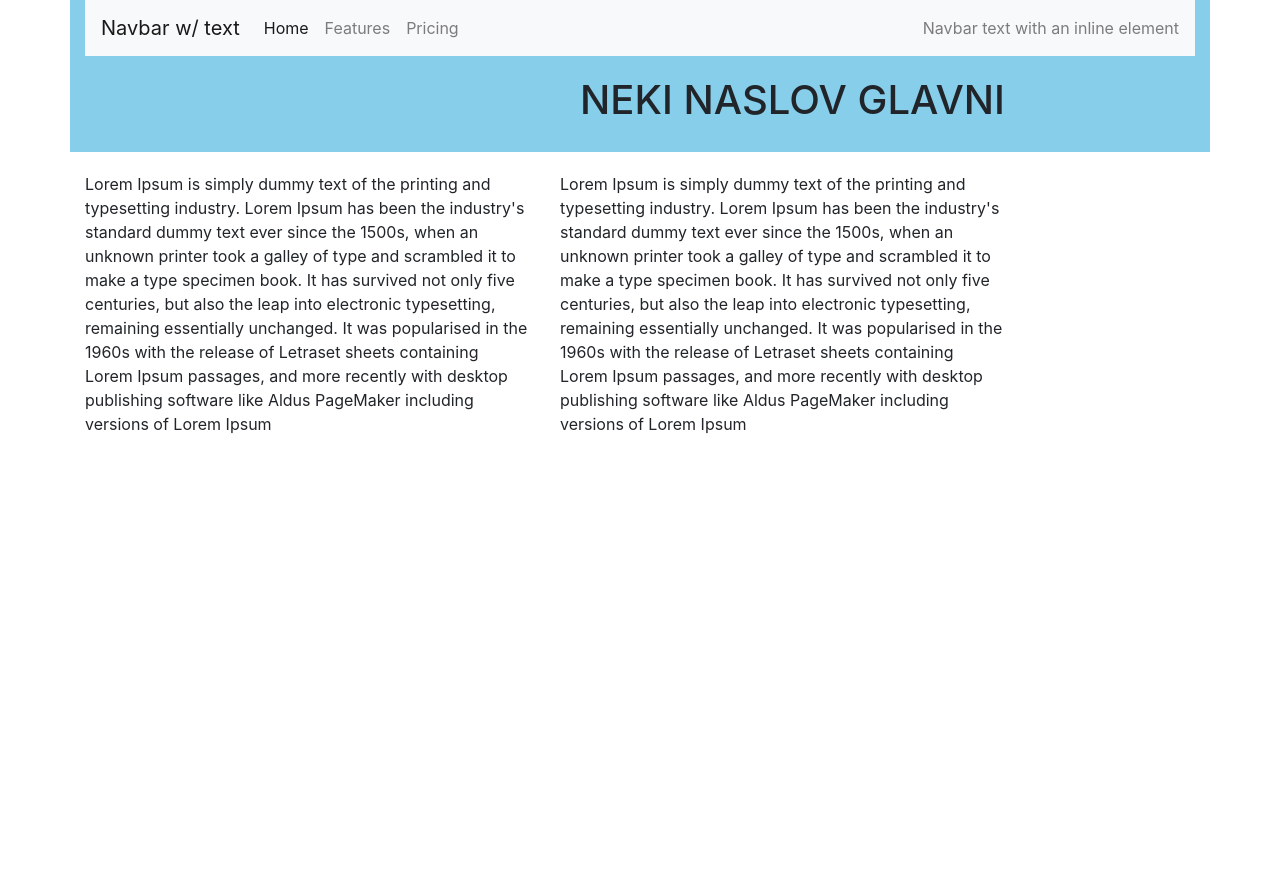
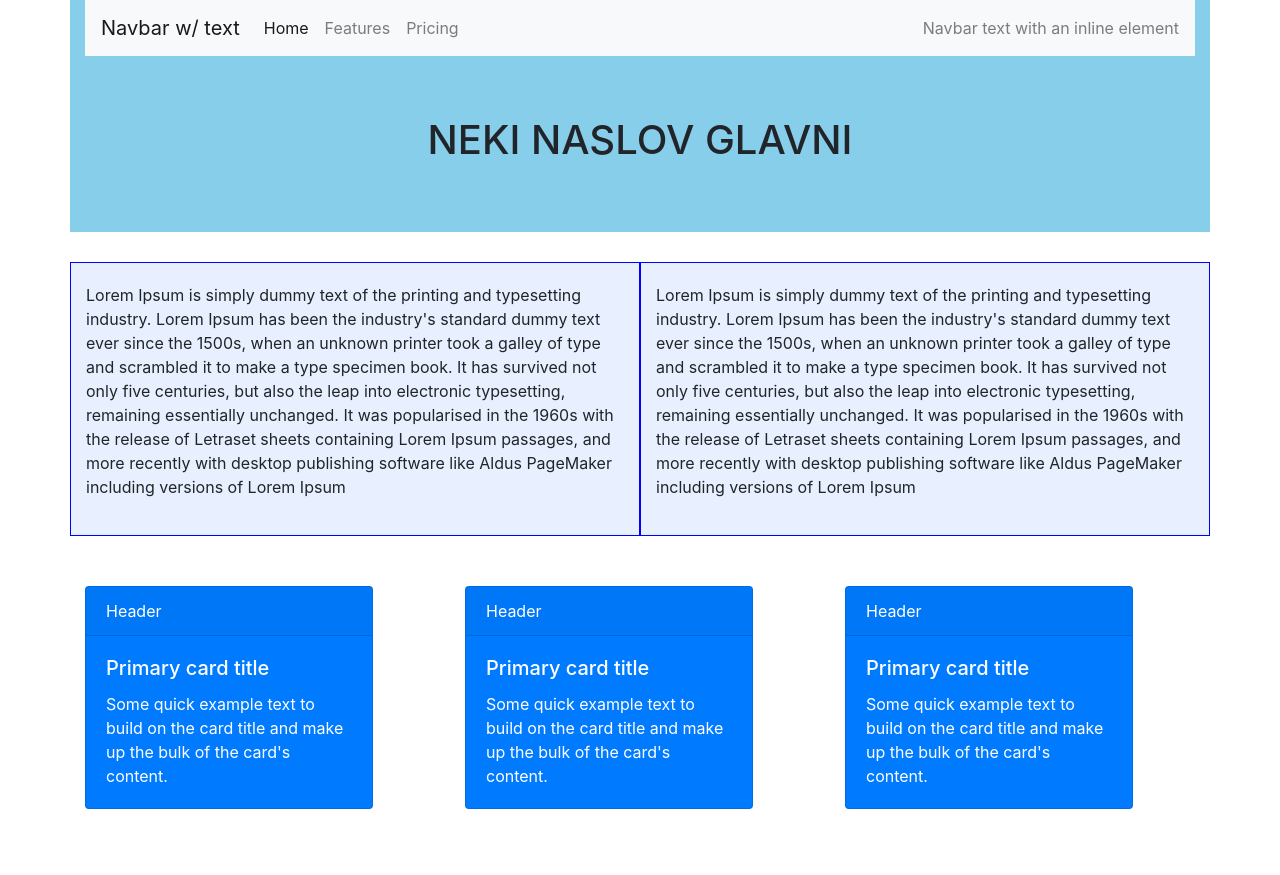
Before and after one commit to saleandjelkovic/vezba2, a plain HTML site: page index.html in a window 1280 px wide. Before the commit the page ends 800 px from the top, so only its background shows below. Drawn offline with nearby package versions, Linux system fonts and the light colour scheme.

Commit message:
cetvrta izmena

```diff
--- a/index.html
+++ b/index.html
@@ -34,27 +34,49 @@
 
 <div class="container">
 	<div class="row">
-		<div class="col-md-10 div_heading">
+		<div class="col-md-12 div_heading">
 		<h1 class="first_heading">NEKI NASLOV GLAVNI</h1>
-		</div>
-		<div class="col-md-2 right_div">
-		</div>
+	</div>
 	</div>
 	<div class="row">
-		<div class="col-md-5 second_row_div">
+		<div class="col-md-6 second_row_div">
 		<p>Lorem Ipsum is simply dummy text of the printing and typesetting industry. Lorem Ipsum has been the industry's standard dummy text ever since the 1500s, when an unknown printer took a galley of type and scrambled it to make a type specimen book. It has survived not only five centuries, but also the leap into electronic typesetting, remaining essentially unchanged. It was popularised in the 1960s with the release of Letraset sheets containing Lorem Ipsum passages, and more recently with desktop publishing software like Aldus PageMaker including versions of Lorem Ipsum</p>
 		</div>
-		<div class="col-md-5 second_row_div">
+		<div class="col-md-6 second_row_div">
 		<p>Lorem Ipsum is simply dummy text of the printing and typesetting industry. Lorem Ipsum has been the industry's standard dummy text ever since the 1500s, when an unknown printer took a galley of type and scrambled it to make a type specimen book. It has survived not only five centuries, but also the leap into electronic typesetting, remaining essentially unchanged. It was popularised in the 1960s with the release of Letraset sheets containing Lorem Ipsum passages, and more recently with desktop publishing software like Aldus PageMaker including versions of Lorem Ipsum</p>
 		</div>
 	</div>
 	<div class="row">
-		<div class="col-md-4">
+		<div class="col-md-4 tirth_div_row">
+			<div class="card text-white bg-primary mb-3" style="max-width: 18rem;">
+				<div class="card-header">Header</div>
+				<div class="card-body">
+				<h5 class="card-title">Primary card title</h5>
+				<p class="card-text">Some quick example text to build on the card title and make up the bulk of the card's content.</p>
+				</div>
+			</div>
 		</div>
-		<div class="col-md-4">
+		<div class="col-md-4 tirth_div_row">
+			<div class="card text-white bg-primary mb-3" style="max-width: 18rem;">
+				<div class="card-header">Header</div>
+				<div class="card-body">
+				<h5 class="card-title">Primary card title</h5>
+				<p class="card-text">Some quick example text to build on the card title and make up the bulk of the card's content.</p>
+				</div>
+			</div>
 		</div>
-		<div class="col-md-4">
+		<div class="col-md-4 tirth_div_row">
+			<div class="card text-white bg-primary mb-3" style="max-width: 18rem;">
+				<div class="card-header">Header</div>
+				<div class="card-body">
+				<h5 class="card-title">Primary card title</h5>
+				<p class="card-text">Some quick example text to build on the card title and make up the bulk of the card's content.</p>
+				</div>
+			</div>
 		</div>
+	<footer class="">
+
+	</footer>
 	</div>
 </div>
 
--- a/style.css
+++ b/style.css
@@ -5,7 +5,8 @@
 	background-color:skyblue;
 }
 .first_heading{
-	text-align:right;
+	text-align:center;
+	padding:40px;
 }
 .right_div{
 	background-color:skyblue;
@@ -15,5 +16,12 @@
 	background-color:skyblue;
 }
 .second_row_div{
+	margin-top:30px;
+	border: solid 1px blue;
 	padding:20px;
+	background-color:#e8f0ff;
 }
+.tirth_div_row{
+	margin-top:50px;
+	margin-bottom:50px;
+}
```
